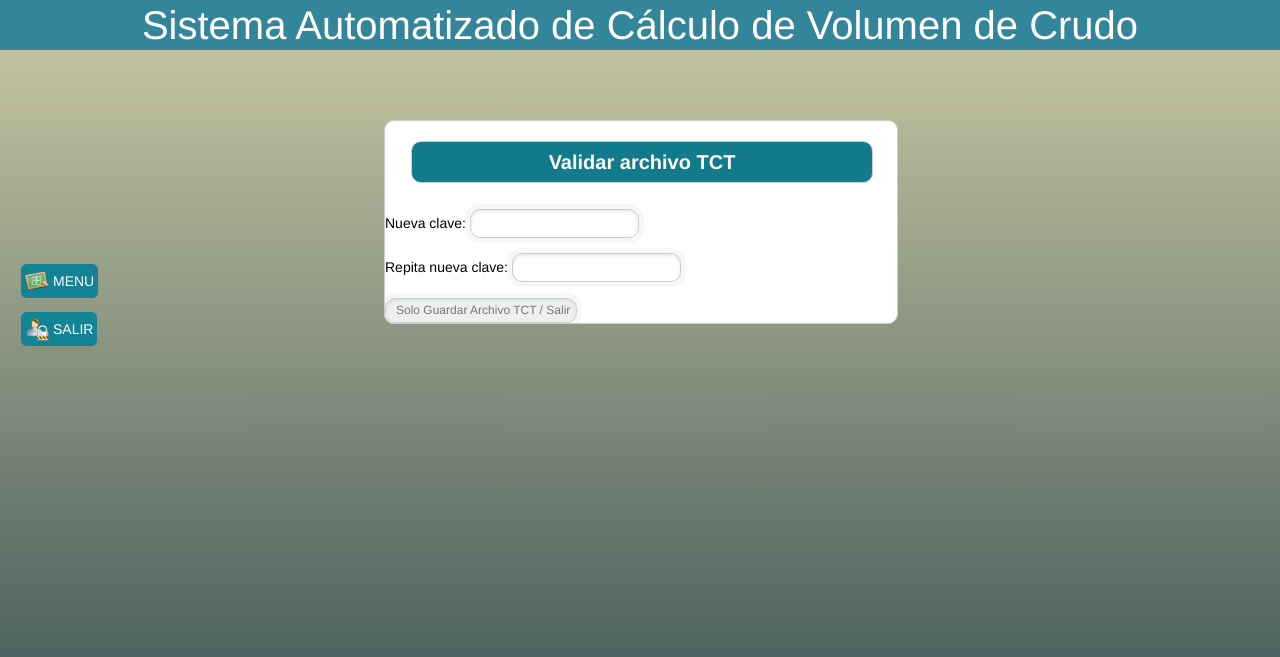
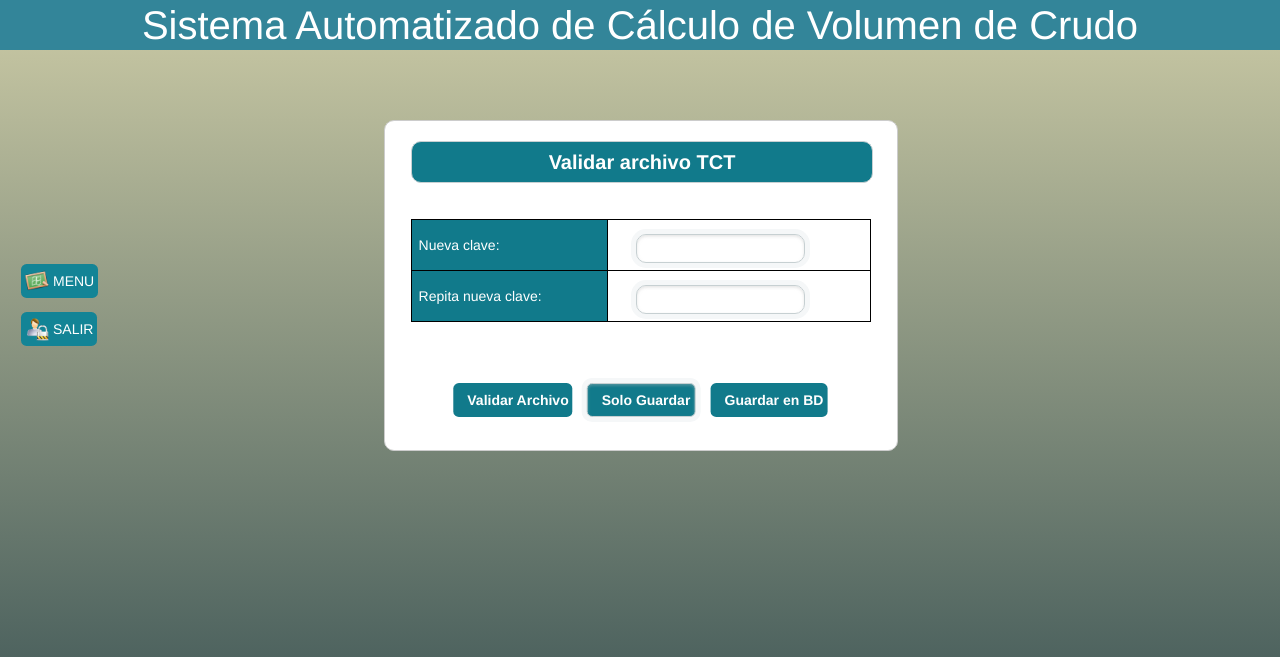
Before and after one commit to grgmm/sacvc, a Django app: template templates/acq/detail_tk/validar_tct.html in a window 1280 px wide. Shown: the top 657 px of the page. Run offline with Django 3.2, Linux system fonts and the light colour scheme; the template is opened without the code that fills it: values that come from a table or form of the project are taken from there, others are empty; some libraries are stand-ins or nearby versions.

Commit message:
Formato parcial (80%) a vista validat TCT

```diff
--- a/acq/models.py
+++ b/acq/models.py
@@ -70,9 +70,8 @@ class Tk(models.Model):
     Descriptor = models.CharField(max_length=120, default="", blank=True,)
     id_aor = models.ForeignKey(AOR, on_delete=models.CASCADE,verbose_name= _('Area'), blank=True,null=True)
 
-    tct_archivo = models.FileField (upload_to='tct', max_length=100, blank=True, validators=[FileExtensionValidator(allowed_extensions=['csv'])])
-
-    Descriptor_tct = models.CharField(max_length=120,default="",null=True, blank=True,)
+    tct_archivo = models.FileField (upload_to='tct', max_length=100, blank=True, verbose_name= _('Archivo:'), validators=[FileExtensionValidator(allowed_extensions=['csv'])])
+    Descriptor_tct = models.CharField(max_length=120,default="",null=True, blank=True, verbose_name= _('Descriptor:'),)
     fecha_subida_tct = models.DateTimeField(null=True, blank = True, verbose_name= _('Subido El:'), )
     tctvalido= models.BooleanField(default=False, editable = False)
     current_data = models.JSONField(null=True, blank=True,)
--- a/acq/views.py
+++ b/acq/views.py
@@ -440,15 +440,10 @@ class Validar_Tct(UpdateView):
         setattr(obj,'tctvalido', False)
         setattr(obj,'Descriptor_tct', '')
         setattr(obj,'fecha_subida_tct',None )
-
       else:
-
         TimestampTCT=fs.get_created_time(obj.tct_archivo.path)
-
         setattr(obj,'fecha_subida_tct',TimestampTCT)
-
       obj.save()
-
       return super(Validar_Tct, self).get(request, **kwargs)
 
 
--- a/templates/acq/detail_tk/validar_tct.html
+++ b/templates/acq/detail_tk/validar_tct.html
@@ -4,23 +4,38 @@
 {% block title %} Validar Tk{% endblock %}
 
 {% block content %}
+
 <link rel="stylesheet" href="{% static 'css/edit.css' %}">
+
 <div id="ventana">
-<p>
-		<!-- Encabezado -->
+	<p>
 		<label for="encabezado">Validar archivo TCT</label>
 	</p>
     <form method="post" enctype = 'multipart/form-data'>
+		{% csrf_token %}
+<!--
+      	{{form.as_p}}
+      	<br><br><br><br><br><br><br>
+ -->
+      	<table>
+    		{% for field in form.visible_fields %}
+      			<tr>
+        			<td class="etiqueta">{{ field.label_tag }}</td>
+        			<td class="dato">{{ field }}</td>
+      			</tr>
+    		{% endfor %}
+ 	 	</table>
 
-      {{form.as_p}}
-      {% csrf_token %}
-		   	{%if tk.tct_archivo%}
+		{%if tk.tct_archivo%}
+			<a id="tk_regresar" href="{%url 'uacq:integridad_TCT' tk.pk%}" type="button" class="btn_control"> Validar Archivo</a>
+			<a id="tk_modificar"  href="{%url 'uacq:guardar_TCT_BD' tk.pk%}" type="button" class="btn_control"> Guardar en BD</a>
+		{%endif%}
 
-			    <a href="{%url 'uacq:integridad_TCT' tk.pk%}" type="button" class="btn_control"> Validar Archivo TCT</a>
-               <a href="{%url 'uacq:guardar_TCT_BD' tk.pk%}" type="button" class="btn_control"> Guardar Tabla de Aforo en BD</a>
-            {%endif%}
-		    <input type="submit" class="btn_controlo" value="Solo Guardar Archivo TCT / Salir" name="btn_guardar_tct_salir"/>
 
-	 </form>
+		<a id="tk_regresar" href="{%url 'uacq:integridad_TCT' tk.pk%}" type="button" class="btn_control"> Validar Archivo</a>
+			<a id="tk_modificar"  href="{%url 'uacq:guardar_TCT_BD' tk.pk%}" type="button" class="btn_control"> Guardar en BD</a>
+
+		<input id="tk_validar" type="submit" class="btn_control" value="Solo Guardar"/>
+	</form>
 </div>
 {% endblock %}
--- a/templates/acq/edit_tk/edit_tk.html
+++ b/templates/acq/edit_tk/edit_tk.html
@@ -9,7 +9,6 @@
 
 <div id="ventana">
 	<p>
-		<!-- Encabezado -->
 		<label for="encabezado">Modificar Área de proceso {{aor.Nombre}} </label>
 	</p>
 	<form method="post">
```
Lines whose indentation alone changed are shown as unchanged.
